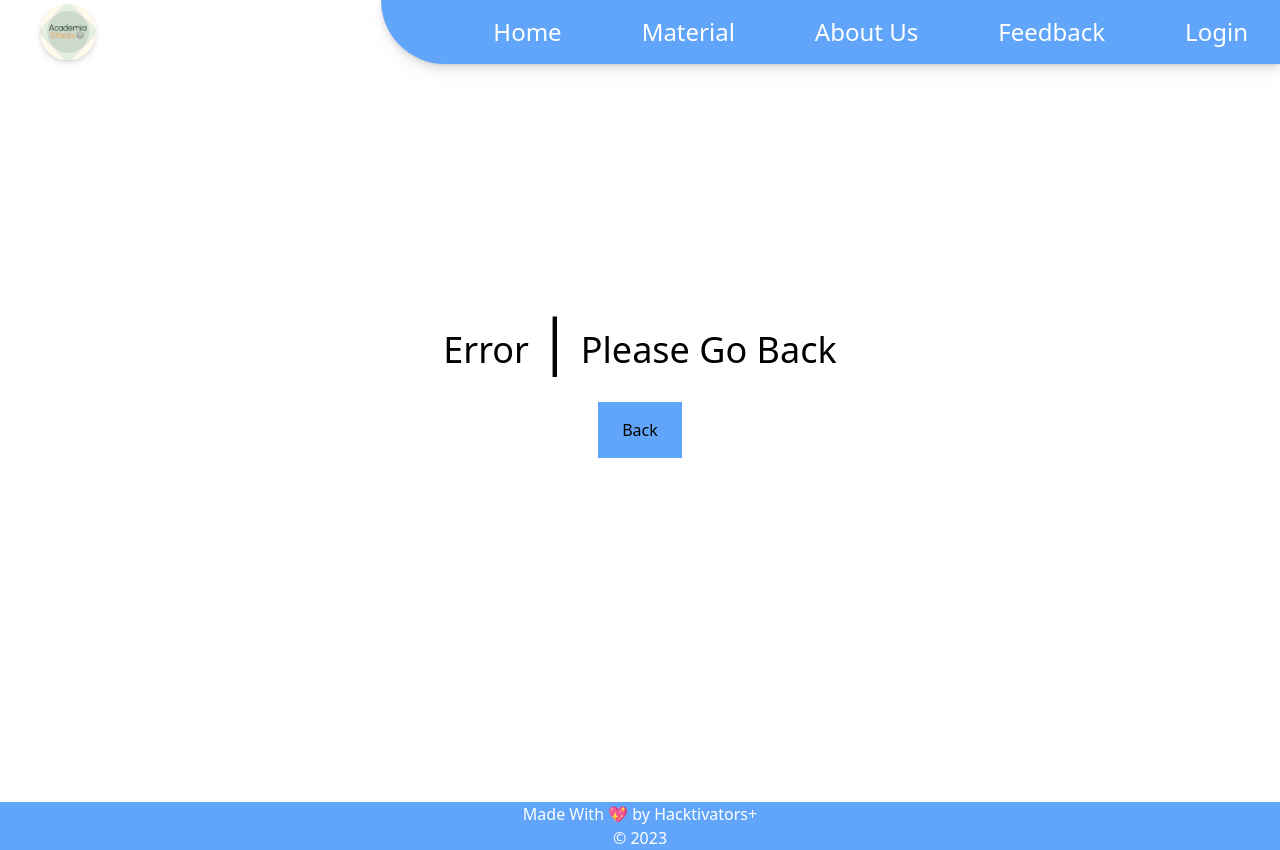
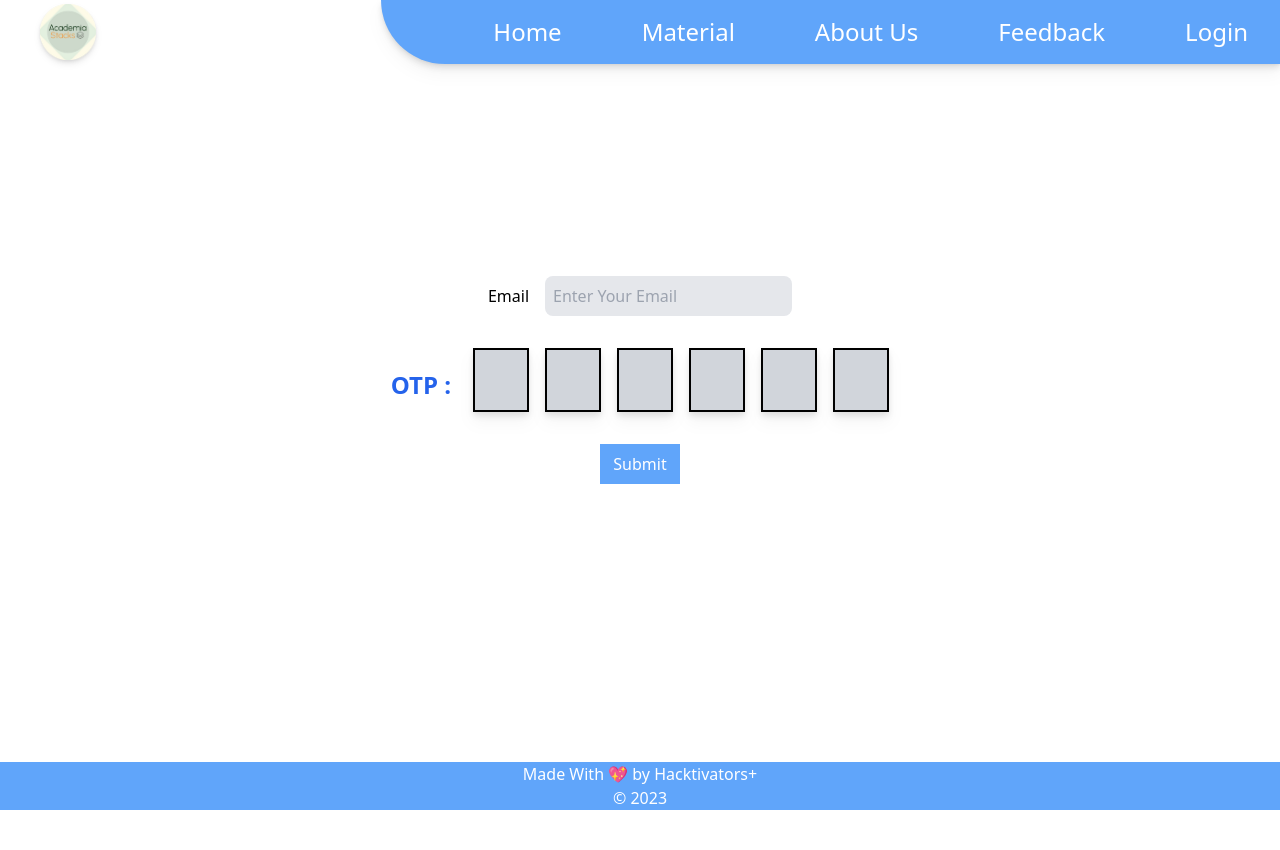
Before and after one commit to hellovaibhav/AcademiaStacks, a React (Create React App) app in the folder client/: page /verification in a window 1280 px wide. After the commit the page ends 810 px from the top, so only its background shows below. Built offline with nearby package versions, Linux system fonts and the light colour scheme.

Commit message:
added otp page and updated loader

```diff
--- a/client/src/App.css
+++ b/client/src/App.css
@@ -72,6 +72,11 @@ background-color: white;
   }
 }
 
+input::-webkit-outer-spin-button,
+input::-webkit-inner-spin-button {
+  -webkit-appearance: none;
+  margin: 0;
+}
 
 @tailwind base;
 @tailwind components;
--- a/client/src/App.js
+++ b/client/src/App.js
@@ -17,6 +17,7 @@ import Notes from "./pages/Notes";
 import PYQ from "./pages/PYQ";
 import User from "./pages/User";
 import Handouts from "./pages/Handouts";
+import OtpVerification from "./pages/OtpVerification";
 
 function App() {
   const ProtectedRoute = ({ children }) => {
@@ -87,6 +88,12 @@ function App() {
             </ProtectedRoute>
           }
         />
+        <Route
+          path={"/verification"}
+          element={
+              <OtpVerification />
+          }
+        />
 
         <Route path="/feedback" element={<Feedback />} />
         <Route path="/login" element={<Login />} />
--- /dev/null
+++ b/client/src/pages/OtpVerification.jsx
@@ -0,0 +1,59 @@
+import React from "react";
+import { motion } from "framer-motion";
+const OtpVerification = ({ email }) => {
+  const arr = [
+    { type: "number" },
+    { type: "number" },
+    { type: "number" },
+    { type: "number" },
+    { type: "number" },
+    { type: "number" },
+  ];
+  //Function to handle submit
+  const submit = (e) => {
+    e.preventDefault();
+  };
+
+  return (
+    <div className="min-h-[95vh] flex items-center justify-center">
+      <form
+        onSubmit={(e) => submit(e)}
+        action=""
+        method="get"
+        className="flex flex-col justify-around items-center min-h-[30vh]"
+      >
+      <div>
+        <span>Email</span>
+        <input type="text" placeholder="Enter Your Email" className="ml-4 p-2 bg-gray-200 rounded-lg" />
+      </div>
+        <div>
+          <span className="px-2 text-left text-2xl font-semibold text-blue-600">
+            OTP :{" "}
+          </span>
+          {arr.map((item) => {
+            return (
+              <input
+                key={item.type}
+                type={item.type}
+                className="h-16 w-14 mx-2 bg-gray-300 border-2 border-black drop-shadow-lg p-2 text-4xl text-center"
+              />
+            );
+          })}
+        </div>
+        <motion.button
+          type="submit"
+          className="bg-blue-400 text-white h-10 w-20 hover:bg-sky-100 hover:rounded-sm hover:text-blue-600 transition-all duration-100"
+          whileHover={{ scale: 1.2, transition: { duration: 1 } }}
+          whileTap={{ scale: 0.8, transition: { duration: 0.1 } }}
+          initial={{ y: 50, opacity: 0 }}
+          animate={{ y: 0, opacity: 1 }}
+          transition={{ duration: 0.1, delay: 0.4 }}
+        >
+          Submit
+        </motion.button>
+      </form>
+    </div>
+  );
+};
+
+export default OtpVerification;
--- a/client/src/pages/Register.jsx
+++ b/client/src/pages/Register.jsx
@@ -31,7 +31,7 @@ const Register = () => {
       const response = await axios.post(url, data)
         .then((res) => {
           console.log(res.data);
-          navigate('/login')
+          navigate('/verification')
         });
     }
     catch (err) {
```
